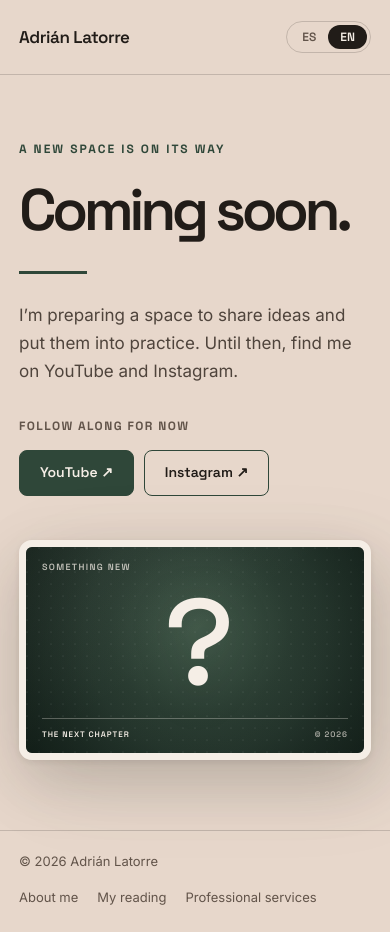
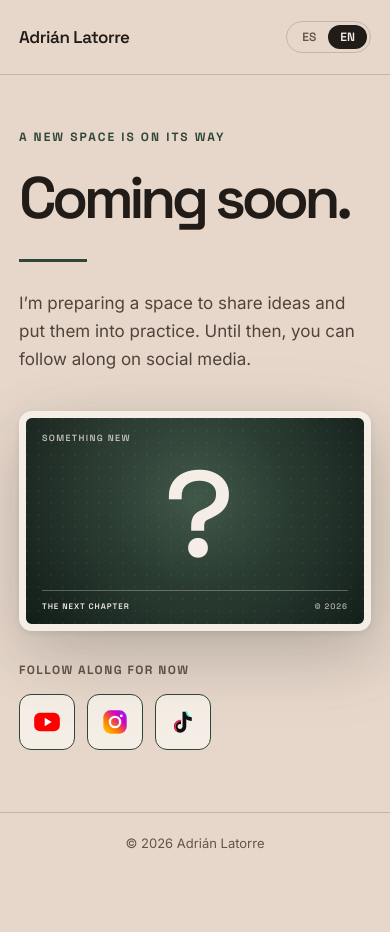
Before and after one commit to Adrian-Latorre/adrianlatorre-web, a plain HTML site: page index.html in a window 390 px wide. After the commit the page ends 878 px from the top, so only its background shows below. Drawn offline with Linux system fonts and the light colour scheme.

Commit message:
Make coming-soon home page mobile-first with social icon links

```diff
--- a/index.html
+++ b/index.html
@@ -5,7 +5,7 @@
   <meta name="viewport" content="width=device-width, initial-scale=1">
   <meta name="theme-color" content="#E7D7CB">
   <title>Próximamente — Adrián Latorre</title>
-  <meta name="description" content="Adrián Latorre está preparando un nuevo espacio para compartir ideas y llevarlas a la práctica. Síguelo mientras tanto en YouTube e Instagram.">
+  <meta name="description" content="Adrián Latorre está preparando un nuevo espacio para compartir ideas y llevarlas a la práctica. Síguelo mientras tanto en sus redes sociales.">
   <link rel="canonical" href="https://soyadrianlatorre.com/">
   <link rel="preconnect" href="https://fonts.googleapis.com">
   <link rel="preconnect" href="https://fonts.gstatic.com" crossorigin>
@@ -24,19 +24,20 @@
     .lang-toggle { display:flex; padding:3px; border:1px solid var(--line); border-radius:100px; }
     .lang-toggle button { border:0; border-radius:100px; padding:6px 12px; background:transparent; color:var(--muted); font:600 12px/1 'Space Grotesk',sans-serif; cursor:pointer; }
     .lang-toggle button[aria-pressed="true"] { background:var(--ink); color:var(--paper); }
-    main { display:grid; align-items:center; grid-template-columns:minmax(0,.9fr) minmax(0,1.1fr); gap:clamp(36px,7vw,100px); min-height:calc(100svh - 169px); padding-block:84px 96px; }
+    main { display:grid; align-content:center; grid-template-columns:minmax(0,.9fr) minmax(0,1.1fr); grid-template-rows:auto auto; grid-template-areas:"copy teaser" "follow teaser"; column-gap:clamp(36px,7vw,100px); min-height:calc(100svh - 169px); padding-block:84px 96px; }
+    .copy { grid-area:copy; }
+    .follow-block { grid-area:follow; }
     .eyebrow { margin:0 0 23px; color:var(--green); font:700 12px/1.4 'Space Grotesk',sans-serif; text-transform:uppercase; letter-spacing:.17em; }
     h1 { margin:0; font:600 clamp(60px,8vw,104px)/.98 'Space Grotesk',sans-serif; letter-spacing:-.075em; }
     html[lang="es"] h1 { font-size:clamp(48px,6vw,74px); }
     .accent-line { display:block; width:68px; height:3px; background:var(--green); margin:33px 0 27px; }
     .intro { max-width:43ch; margin:0; font-size:clamp(17px,1.7vw,20px); line-height:1.65; color:#4F443C; }
     .follow-label { margin:43px 0 15px; color:var(--muted); font:700 12px/1.3 'Space Grotesk',sans-serif; letter-spacing:.12em; text-transform:uppercase; }
-    .socials { display:flex; flex-wrap:wrap; gap:10px; }
-    .socials a { display:inline-flex; align-items:center; justify-content:center; min-height:46px; padding:12px 20px; border:1px solid var(--green); border-radius:8px; text-decoration:none; font:600 14px/1.2 'Space Grotesk',sans-serif; transition:transform .18s,background .18s; }
-    .socials a:hover { transform:translateY(-2px); }
-    .socials a:first-child { color:var(--paper); background:var(--green); }
-    .socials a:last-child:hover { background:rgba(47,71,57,.09); }
-    .teaser-wrap { position:relative; }
+    .socials { display:flex; flex-wrap:wrap; gap:12px; }
+    .socials a { display:inline-flex; align-items:center; justify-content:center; width:54px; height:54px; border:1px solid var(--green); border-radius:12px; background:var(--paper); text-decoration:none; transition:transform .18s,background .18s,box-shadow .18s; }
+    .socials a:hover { transform:translateY(-3px); box-shadow:0 8px 18px rgba(33,28,24,.12); }
+    .socials svg { display:block; width:28px; height:28px; }
+    .teaser-wrap { position:relative; grid-area:teaser; align-self:center; }
     .teaser-wrap::before { content:""; position:absolute; inset:12% -5% -8% 5%; background:rgba(47,71,57,.11); filter:blur(42px); border-radius:40px; }
     .teaser { position:relative; isolation:isolate; aspect-ratio:16/10; overflow:hidden; border:10px solid var(--paper); border-radius:18px; box-shadow:0 22px 60px rgba(33,28,24,.17),0 2px 6px rgba(33,28,24,.08); color:var(--paper); background:radial-gradient(circle at 51% 40%,#445c4c 0%,#2d4035 43%,#1d2b25 100%); }
     .teaser::before { content:""; position:absolute; inset:0; background:radial-gradient(circle at 53% 43%,transparent 7%,rgba(13,24,18,.17) 56%,rgba(8,18,12,.52) 100%),linear-gradient(145deg,rgba(245,238,230,.06),transparent 48%); }
@@ -46,30 +47,30 @@
     .teaser-bottom { position:absolute; z-index:1; right:27px; bottom:22px; left:27px; display:flex; align-items:center; justify-content:space-between; gap:16px; padding-top:16px; border-top:1px solid rgba(245,238,230,.3); font:600 11px/1.3 'Space Grotesk',sans-serif; letter-spacing:.12em; text-transform:uppercase; }
     .teaser-bottom span:last-child { opacity:.67; }
     .site-footer { border-top:1px solid var(--line); padding:22px 0 27px; }
-    .footer-inner { display:flex; justify-content:space-between; align-items:center; gap:20px; font-size:13px; color:var(--muted); }
-    .footer-links { display:flex; flex-wrap:wrap; justify-content:flex-end; gap:11px 25px; }
-    .footer-links a { text-decoration:none; }
-    .footer-links a:hover { text-decoration:underline; text-underline-offset:4px; }
+    .footer-inner { font-size:13px; color:var(--muted); text-align:center; }
     @media (max-width:900px) {
-      main { grid-template-columns:1fr; gap:56px; min-height:auto; padding-block:76px 84px; }
+      main { grid-template-columns:1fr; grid-template-rows:auto; grid-template-areas:"copy" "teaser" "follow"; min-height:auto; padding-block:76px 84px; }
       .teaser-wrap { max-width:720px; }
+      .teaser-wrap { margin-top:48px; }
+      .follow-block { margin-top:36px; }
       .question { font-size:clamp(140px,31vw,245px); }
     }
     @media (max-width:600px) {
       .shell { width:min(100% - 38px,1160px); }
       .site-header { padding:21px 0; }
       .brand { font-size:17px; }
-      main { gap:44px; padding-block:66px 70px; }
+      main { padding-block:54px 62px; }
       h1 { font-size:clamp(56px,15vw,78px); }
       html[lang="es"] h1 { font-size:clamp(42px,11vw,68px); }
       .intro { font-size:17px; }
-      .follow-label { margin-top:34px; }
+      .follow-label { margin:0 0 15px; }
+      .teaser-wrap { margin-top:38px; }
+      .follow-block { margin-top:32px; }
+      .socials a { width:56px; height:56px; }
       .teaser { border-width:7px; border-radius:13px; }
       .corner { top:15px; left:16px; font-size:9px; }
       .question { font-size:clamp(105px,31vw,170px); }
       .teaser-bottom { right:16px; bottom:13px; left:16px; padding-top:10px; font-size:8px; }
-      .footer-inner { align-items:flex-start; flex-direction:column; }
-      .footer-links { justify-content:flex-start; gap:12px 19px; }
     }
     @media (prefers-reduced-motion:reduce) { *,*::before,*::after { scroll-behavior:auto!important; transition:none!important; } }
   </style>
@@ -89,12 +90,7 @@
       <p class="eyebrow" data-i18n="eyebrow">Un nuevo espacio está en camino</p>
       <h1 data-i18n="title">Próximamente.</h1>
       <span class="accent-line" aria-hidden="true"></span>
-      <p class="intro" data-i18n="intro">Estoy preparando un espacio para compartir ideas y llevarlas a la práctica. Mientras tanto, nos vemos en YouTube e Instagram.</p>
-      <p class="follow-label" data-i18n="follow">Sígueme mientras tanto</p>
-      <div class="socials">
-        <a href="https://youtube.com/@soyadrianlatorre" target="_blank" rel="noopener">YouTube ↗</a>
-        <a href="https://www.instagram.com/soyadrianlatorre/" target="_blank" rel="noopener">Instagram ↗</a>
-      </div>
+      <p class="intro" data-i18n="intro">Estoy preparando un espacio para compartir ideas y llevarlas a la práctica. Mientras tanto, puedes seguirme en redes.</p>
     </div>
     <div class="teaser-wrap">
       <div class="teaser" role="img" aria-label="Avance de un nuevo espacio, próximamente" data-i18n-aria="teaserLabel">
@@ -103,22 +99,25 @@
         <span class="teaser-bottom" aria-hidden="true"><span data-i18n="teaserBottom">El siguiente capítulo</span><span>© 2026</span></span>
       </div>
     </div>
+    <div class="follow-block">
+      <p class="follow-label" data-i18n="follow">Sígueme mientras tanto</p>
+      <nav class="socials" aria-label="Redes sociales / Social media">
+        <a href="https://youtube.com/@soyadrianlatorre" aria-label="YouTube" title="YouTube" target="_blank" rel="noopener noreferrer"><svg viewBox="0 0 24 24" aria-hidden="true"><rect x="1" y="4" width="22" height="16" rx="5" fill="#FF0000"/><path d="M10 8.4L16 12l-6 3.6z" fill="#fff"/></svg></a>
+        <a href="https://www.instagram.com/soyadrianlatorre/" aria-label="Instagram" title="Instagram" target="_blank" rel="noopener noreferrer"><svg viewBox="0 0 24 24" aria-hidden="true"><defs><linearGradient id="igGrad" x1="0" x2="1" y1="1" y2="0"><stop offset="0" stop-color="#FFD600"/><stop offset=".35" stop-color="#FF7A00"/><stop offset=".7" stop-color="#D300C5"/><stop offset="1" stop-color="#7638FA"/></linearGradient></defs><rect x="2" y="2" width="20" height="20" rx="6" fill="url(#igGrad)"/><circle cx="12" cy="12" r="4.4" fill="none" stroke="#fff" stroke-width="2"/><circle cx="17.4" cy="6.7" r="1.2" fill="#fff"/></svg></a>
+        <a href="https://www.tiktok.com/@soyadrianlatorre" aria-label="TikTok" title="TikTok" target="_blank" rel="noopener noreferrer"><svg viewBox="0 0 24 24" aria-hidden="true"><path d="M14.7 3.2c.5 2.8 2 4.4 4.8 4.7v3.2c-1.8 0-3.4-.5-4.7-1.4v6.1a5.3 5.3 0 1 1-4.5-5.2v3.3a2.1 2.1 0 1 0 1.3 2V3.2h3.1z" fill="#111"/><path d="M14.7 3.2c.3 1.8 1.1 3.1 2.4 3.9" fill="none" stroke="#25F4EE" stroke-width="1.3"/><path d="M10.3 10.7a5.3 5.3 0 0 0-3.7 8.9" fill="none" stroke="#FE2C55" stroke-width="1.3"/></svg></a>
+      </nav>
+    </div>
   </main>
   <footer class="site-footer">
     <div class="shell footer-inner">
       <span>© 2026 Adrián Latorre</span>
-      <nav class="footer-links" aria-label="Explorar">
-        <a href="sobre-mi.html" data-i18n="about">Sobre mí</a>
-        <a href="books.html" data-i18n="books">Mis lecturas</a>
-        <a href="freelancing/" data-i18n="work">Servicios profesionales</a>
-      </nav>
     </div>
   </footer>
   <script>
     (() => {
       const copy = {
-        es: { eyebrow:'Un nuevo espacio está en camino', title:'Próximamente.', intro:'Estoy preparando un espacio para compartir ideas y llevarlas a la práctica. Mientras tanto, nos vemos en YouTube e Instagram.', follow:'Sígueme mientras tanto', teaserTop:'Algo nuevo', teaserBottom:'El siguiente capítulo', teaserLabel:'Avance de un nuevo espacio, próximamente', about:'Sobre mí', books:'Mis lecturas', work:'Servicios profesionales', pageTitle:'Próximamente — Adrián Latorre' },
-        en: { eyebrow:'A new space is on its way', title:'Coming soon.', intro:'I’m preparing a space to share ideas and put them into practice. Until then, find me on YouTube and Instagram.', follow:'Follow along for now', teaserTop:'Something new', teaserBottom:'The next chapter', teaserLabel:'Preview of a new space, coming soon', about:'About me', books:'My reading', work:'Professional services', pageTitle:'Coming soon — Adrián Latorre' }
+        es: { eyebrow:'Un nuevo espacio está en camino', title:'Próximamente.', intro:'Estoy preparando un espacio para compartir ideas y llevarlas a la práctica. Mientras tanto, puedes seguirme en redes.', follow:'Sígueme mientras tanto', teaserTop:'Algo nuevo', teaserBottom:'El siguiente capítulo', teaserLabel:'Avance de un nuevo espacio, próximamente', pageTitle:'Próximamente — Adrián Latorre' },
+        en: { eyebrow:'A new space is on its way', title:'Coming soon.', intro:'I’m preparing a space to share ideas and put them into practice. Until then, you can follow along on social media.', follow:'Follow along for now', teaserTop:'Something new', teaserBottom:'The next chapter', teaserLabel:'Preview of a new space, coming soon', pageTitle:'Coming soon — Adrián Latorre' }
       };
       function setLang(lang) {
         document.documentElement.lang = lang;
```
